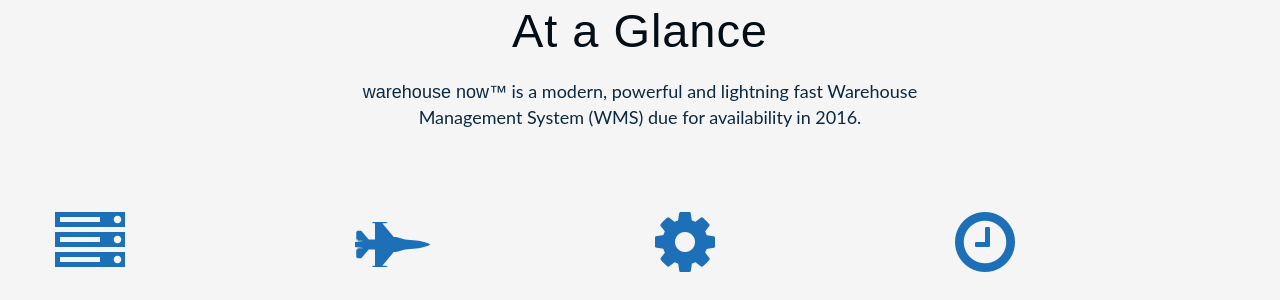
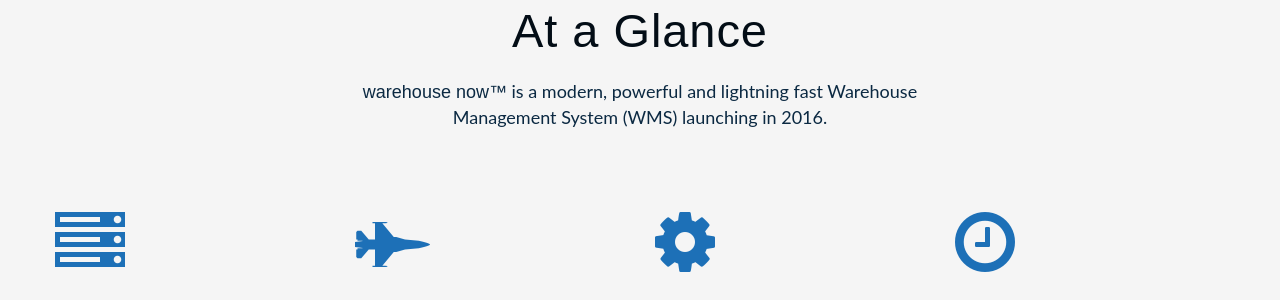
Before and after one commit to Warehouse-Now/Warehouse-Now.github.io, a Jekyll site: the page built from index.html, in a window 1280 px wide and 900 px high, scrolled down 1569 px. Shown: the part 180-480 px from the top of the window. Built offline with Jekyll 4.4.1, drawn with Linux system fonts in a browser that asks for light colours.

Commit message:
backing up from last night

```diff
--- a/index.html
+++ b/index.html
@@ -28,7 +28,7 @@ layout: home
         <div class="col-lg-6 col-lg-offset-3">
           <h1 class="text-bold">At a Glance</h1>
           <p class="lead">
-            <span class="brandon">warehouse now&trade;</span> is a modern, powerful and lightning fast Warehouse Management System (WMS) due for availability in 2016.
+            <span class="brandon">warehouse now&trade;</span> is a modern, powerful and lightning fast Warehouse Management System (WMS) launching in 2016.
           </p>
         </div>
       </div>
```
